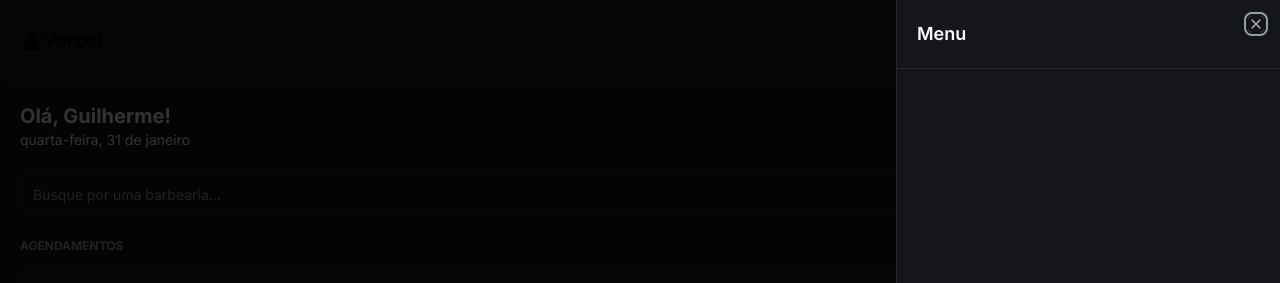
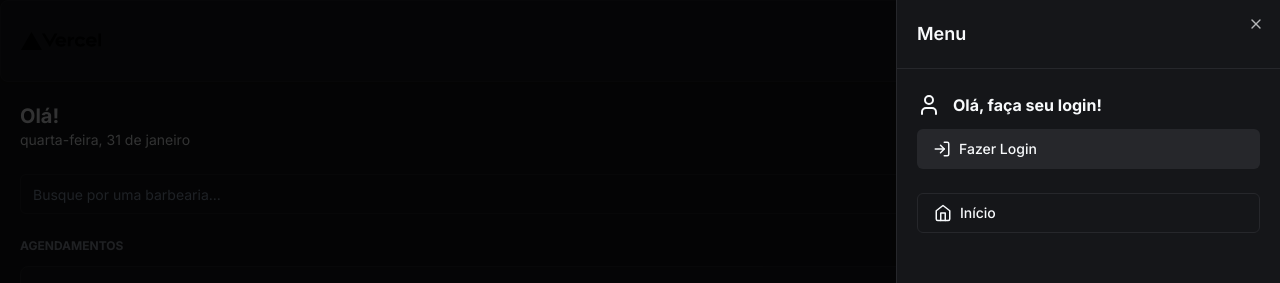
Before and after one commit to gui-sc/barber-shop, a Next.js app: page / in a window 1280 px wide. Both pictures are taken after a click on the button 1239 px from the left and 41 px from the top of the page. Shown: the top 283 px of the page. Built offline with nearby package versions, Linux system fonts and the light colour scheme; no server answers; the database is empty.

Commit message:
feat: add signIn and signOut

```diff
--- /dev/null
+++ b/app/(home)/_components/user-message.tsx
@@ -0,0 +1,12 @@
+"use client"
+
+import { useSession } from "next-auth/react";
+
+const UserMessage = () => {
+    const { data } = useSession();
+    return (
+        <h2 className="text-xl font-bold capitalize"> Olá{data?.user ? `, ${data.user.name?.toLowerCase()?.split(" ")[0]}` : ""}!</h2>
+     );
+}
+
+export default UserMessage;
--- a/app/(home)/page.tsx
+++ b/app/(home)/page.tsx
@@ -6,6 +6,7 @@ import {db} from "../_lib/prisma";
 import BarbershopItem from "./_components/barbershop-item";
 import { Barbershop } from "@prisma/client";
 import Search from "./_components/search";
+import UserMessage from "./_components/user-message";
 
 export default async function Home() {
   const barbershops: Barbershop[] = await db.barbershop.findMany({});
@@ -14,7 +15,7 @@ export default async function Home() {
       <Header />
       <div className="px-5 pt-5">
 
-        <h2 className="text-xl font-bold"> Olá, Guilherme!</h2>
+        <UserMessage />
         <p className="text-sm">
           {format(new Date(), "EEEE',' dd 'de' MMMM", {
             locale: ptBR
--- a/app/_components/header.tsx
+++ b/app/_components/header.tsx
@@ -2,10 +2,20 @@
 import Image from "next/image";
 import { Card, CardContent } from "./ui/card";
 import { Button } from "./ui/button";
-import { MenuIcon } from "lucide-react";
+import { CalendarIcon, HomeIcon, LogInIcon, LogOutIcon, MenuIcon, UserIcon } from "lucide-react";
 import { Sheet, SheetContent, SheetHeader, SheetTitle, SheetTrigger } from "./ui/sheet";
+import { signIn, signOut, useSession } from "next-auth/react";
+import { Avatar, AvatarImage } from "./ui/avatar";
+import Link from "next/link";
 
 const Header = () => {
+    const { data } = useSession();
+    const handleLogout = () => {
+        signOut();
+    }
+    const handleLogin = async () => {
+        await signIn('google');
+    }
     return (
         <Card>
             <CardContent className="p-5 justify-between flex flex-row items-center">
@@ -21,6 +31,47 @@ const Header = () => {
                         <SheetHeader className="text-left border-b border-solid border-secondary p-5">
                             <SheetTitle>Menu</SheetTitle>
                         </SheetHeader>
+                        {data?.user ?
+                            <div className="flex justify-between px-5 py-6 items-center">
+                                <div className="flex items-center gap-3">
+                                    <Avatar>
+                                        <AvatarImage src={data.user.image ?? ''} />
+                                    </Avatar>
+                                    <h2 className="font-bold">{data.user.name}</h2>
+                                </div>
+                                <Button variant="secondary" size="icon">
+                                    <LogOutIcon onClick={handleLogout} />
+                                </Button>
+                            </div>
+                            :
+                            <div className="flex flex-col px-5 py-6 gap-3">
+                                <div className="flex items-center gap-3">
+                                    <UserIcon />
+                                    <h2 className="font-bold">Olá, faça seu login!</h2>
+                                </div>
+                                <Button variant={'secondary'} className="w-full justify-start"
+                                    onClick={handleLogin}>
+                                    <LogInIcon className="mr-2" size={18} />
+                                    Fazer Login
+                                </Button>
+                            </div>}
+
+                        <div className="flex flex-col gap-3 px-5">
+                            <Button variant={'outline'} className="justify-start" asChild>
+                                <Link href={'/'}>
+                                    <HomeIcon className="mr-2" size={18} />
+                                    Início
+                                </Link>
+                            </Button>
+                            {data?.user &&
+                                <Button variant={'outline'} className="justify-start" asChild>
+                                    <Link href={'/bookings'}>
+                                        <CalendarIcon className="mr-2" size={18} />
+                                        Agendamentos
+                                    </Link>
+                                </Button>
+                            }
+                        </div>
                     </SheetContent>
                 </Sheet>
 
```
